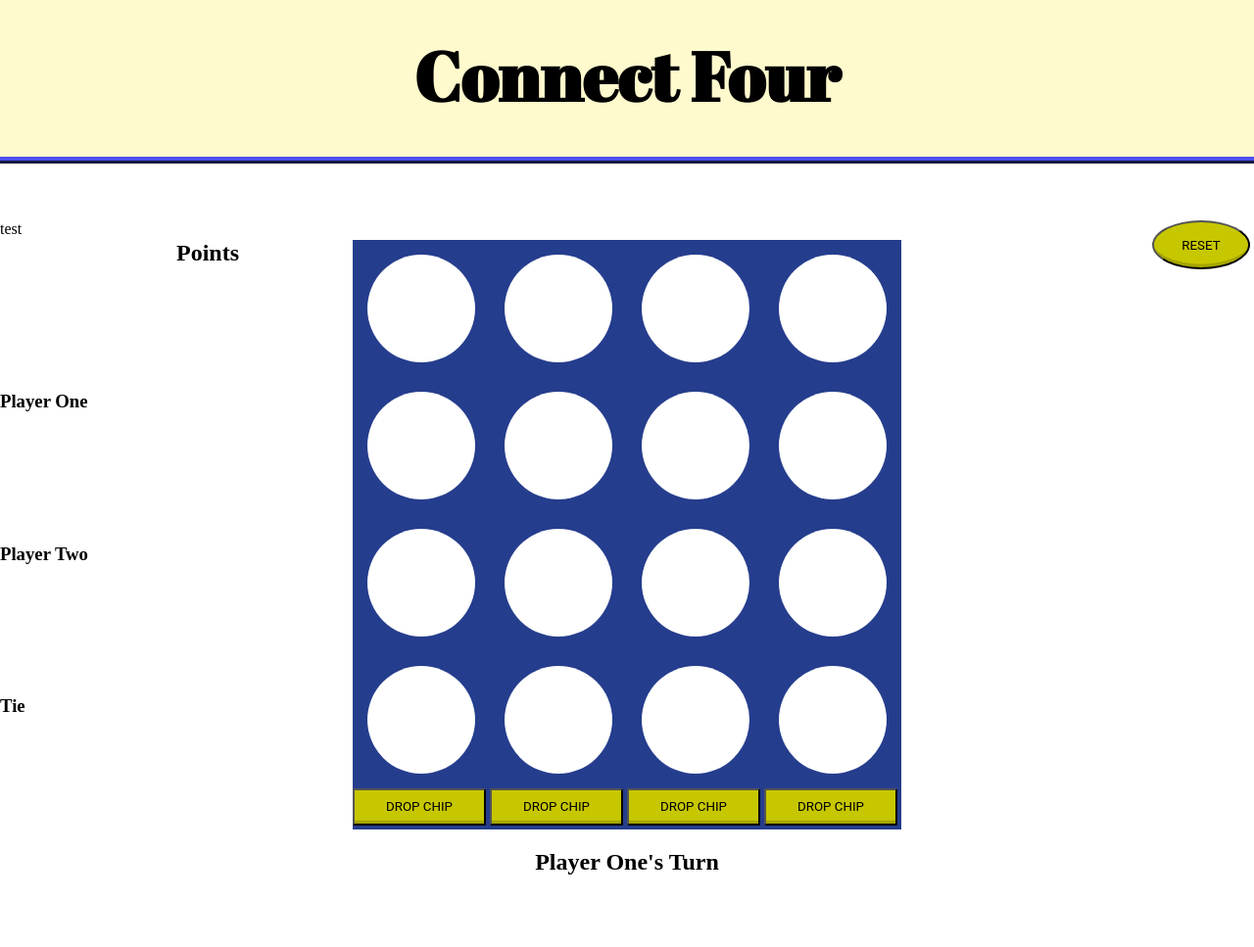
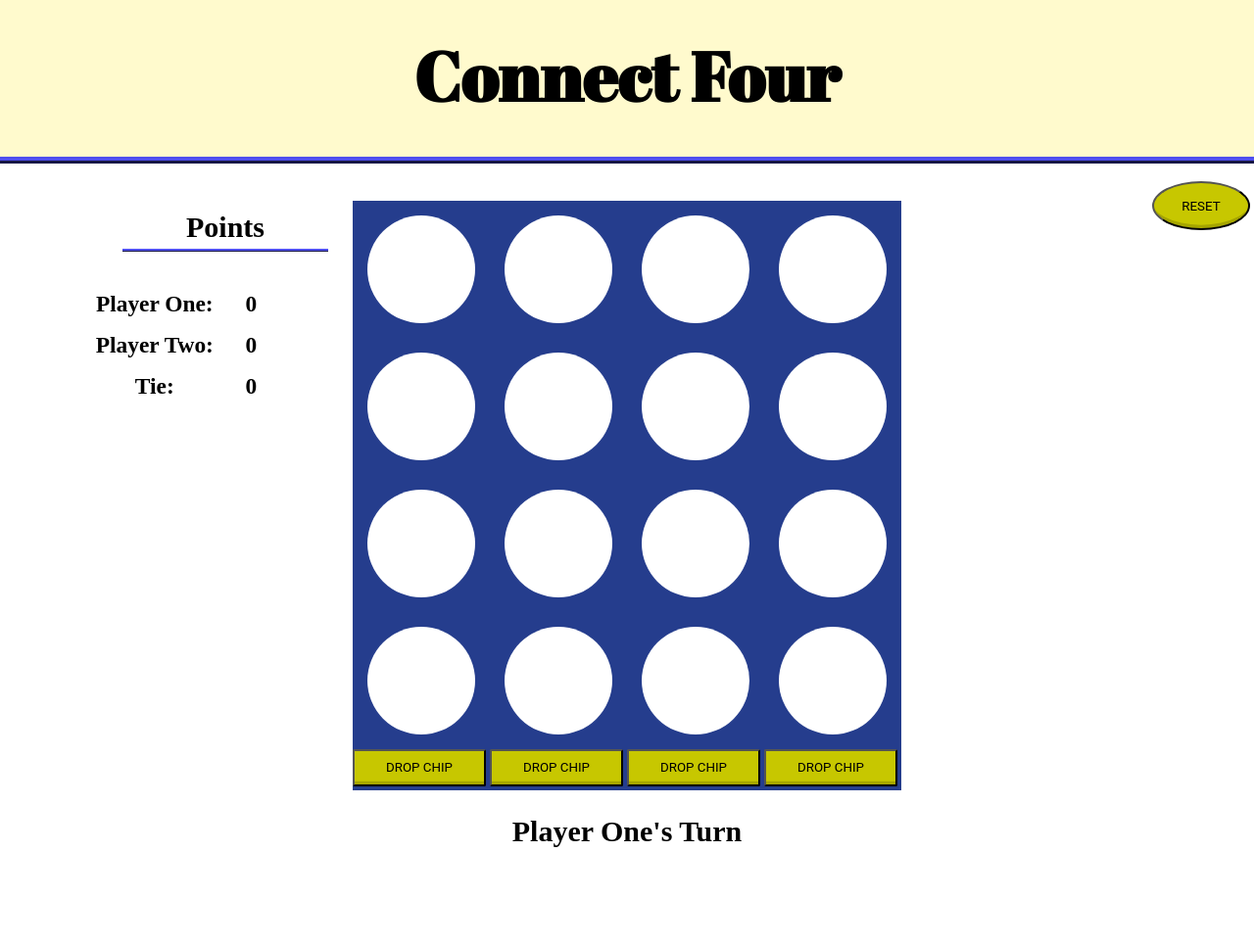
Before and after one commit to jmaksimik/connect-four, a plain HTML site: page index.html in a window 1280 px wide. Shown: the whole page at 98% size. After the commit the page ends 927 px from the top, so only its background shows below. Drawn offline with Linux system fonts and the light colour scheme.

Commit message:
Update points scoreboard CSS

```diff
--- a/css/main.css
+++ b/css/main.css
@@ -35,11 +35,11 @@ section {
 }
 
 aside {
-    display: grid;
+    display: flex;
     grid-column-start: 1;
-    grid-row-start: 3;
-    grid-template-rows: 1fr 1fr 1fr 1fr;
-    grid-template-columns: 1fr 1fr;
+    flex-direction: column;
+    text-align: center;
+    font-size: 20px;
 }
 
 button {
@@ -62,7 +62,30 @@ button {
 .top {
     margin-top: 40px;
     height: 50px;
-    padding: 2.5px;
+    margin: 2.5px;
+    font-size: 20px;
+}
+
+.points-layout {
+    display: flex;
+    flex-direction: row;
+    justify-content: space-evenly;
+    padding: 0 80px;
+}
+
+aside > h2 {
+    border-bottom: 3px ridge #333399;
+    width: 200px;
+    margin-left: 125px;
+    padding: 5px;
+}
+
+.player-list > h3 {
+    margin: 15px;
+}
+
+.points > h3 {
+    margin: 15px;
 }
 
 .column1 {
@@ -102,6 +125,10 @@ button {
     align-items: flex-start;
 }
 
+.turn-area {
+    font-size: 20px;
+}
+
 
 .player-one {
     background-color: red;
--- a/index.html
+++ b/index.html
@@ -14,20 +14,24 @@
 </head>
 
 <body>
-<!-- comment -->
     <header>Connect Four</header>
     <div class="top">
         <h2 class="announcement"></h2>
     </div>
     <aside>
-        <span>test</span>
-        <h2 id = "points">Points</h2>
-        <h3>Player One</h3>
-        <h3 id = "player-one-points"></h3>
-        <h3>Player Two</h3>
-        <h3 id = "player-two points"></h3>
-        <h3>Tie</h3>
-        <h3 id = "player-three points"></h3>
+        <h2>Points</h2>
+        <div class = "points-layout">
+            <div class = "player-list">
+                <h3>Player One:</h3>
+                <h3>Player Two:</h3>
+                <h3>Tie:</h3>
+            </div>
+            <div class = "points">
+                <h3 id = "player-one-points">0</h3>
+                <h3 id = "player-two points">0</h3>
+                <h3 id = "player-three points">0</h3>
+            </div>
+        </div>
     </aside>
     <section class="board">
         <div class="column1">
```
